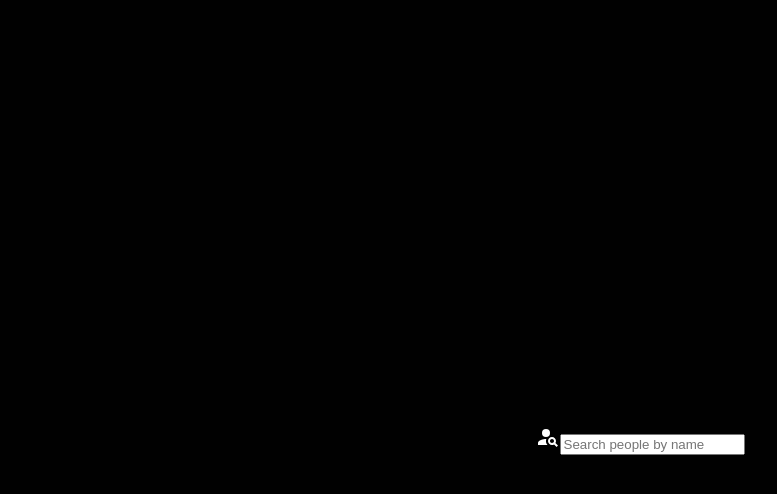
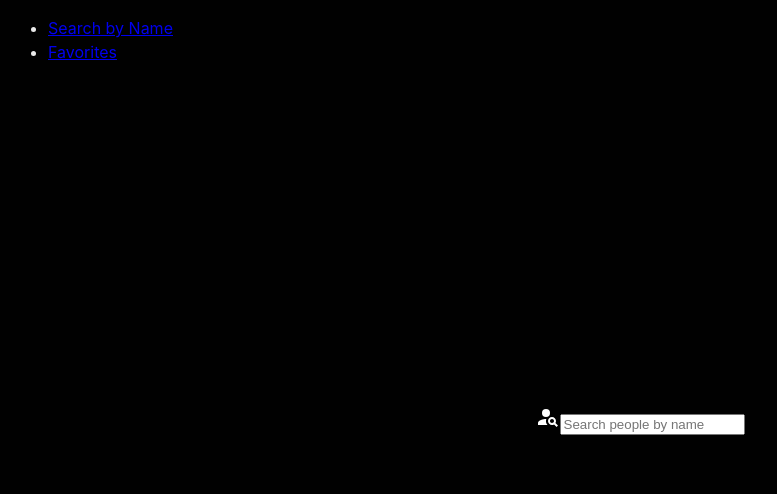
Before and after one commit to Nkaleth/searching_page, a React (Vite) app: page / in a window 1280 px wide. Shown: the top 494 px of the page, without its empty margins (0-777 px from the left). Built offline with nearby package versions, Linux system fonts and the light colour scheme.

Commit message:
ADD page favorites with favoritesList

```diff
--- a/package.json
+++ b/package.json
@@ -16,10 +16,13 @@
     "@mui/material": "^5.14.8",
     "@reduxjs/toolkit": "^1.9.5",
     "axios": "^1.5.0",
+    "install": "^0.13.0",
+    "npm": "^10.0.0",
     "prop-types": "^15.8.1",
     "react": "^18.2.0",
     "react-dom": "^18.2.0",
     "react-redux": "^8.1.2",
+    "react-router-dom": "^6.15.0",
     "sass": "^1.66.1"
   },
   "devDependencies": {
--- a/src/App.jsx
+++ b/src/App.jsx
@@ -1,9 +1,17 @@
+import { Routes, Route } from 'react-router-dom';
 import SearchBar from './components/SearchBar';
+import Layout from './components/Layout';
+import Favorites from './components/Favorites';
 import './App.scss';
 
 function App() {
   return (
-    <SearchBar />
+    <Routes>
+      <Route path="/" element={<Layout />}>
+        <Route index element={<SearchBar />} />
+        <Route path="favorites" element={<Favorites />} />
+      </Route>
+    </Routes>
   );
 }
 
--- a/src/App.scss
+++ b/src/App.scss
@@ -1,7 +1,3 @@
 #root {
-  display: flex;
-  justify-content: center;
-  align-items: center;
-  margin: 0 auto;
-  padding: 2rem;
+ /* */
 }
--- /dev/null
+++ b/src/components/Favorites.jsx
@@ -0,0 +1,27 @@
+import { useSelector } from 'react-redux';
+import '../styles/Favorites.scss';
+
+function Favorites() {
+  const { individualsFavorites } = useSelector((store) => store.individuals);
+  return (
+    <div className="favorites">
+      { individualsFavorites.map((user) => (
+        <article key={user.ardaId} className="favorites__dataUser">
+          <a href={`https://torre.ai/${user.username}`}>
+            <div className="favorites__img">
+              <img src={user.imageUrl} alt={user.name} />
+            </div>
+            <div className="favorites__info">
+              <p className="favorites__infoName">{user.name}</p>
+              <p className="favorites__infoHeadline">{user.professionalHeadline}</p>
+            </div>
+          </a>
+        </article>
+      ))}
+    </div>
+  );
+}
+
+Favorites.propTypes = {};
+
+export default Favorites;
--- /dev/null
+++ b/src/components/Layout.jsx
@@ -0,0 +1,13 @@
+import { Outlet } from 'react-router-dom';
+import Navbar from './Navbar';
+
+function Layout() {
+  return (
+    <>
+      <Navbar />
+      <Outlet />
+    </>
+  );
+}
+
+export default Layout;
--- /dev/null
+++ b/src/components/Navbar.jsx
@@ -0,0 +1,15 @@
+import { NavLink } from 'react-router-dom';
+import '../styles/NavBar.scss';
+
+function Navbar() {
+  return (
+    <nav className="Navbar">
+      <ul>
+        <li><NavLink to="/" exact>Search by Name</NavLink></li>
+        <li><NavLink to="favorites">Favorites</NavLink></li>
+      </ul>
+    </nav>
+  );
+}
+
+export default Navbar;
--- a/src/main.jsx
+++ b/src/main.jsx
@@ -1,5 +1,6 @@
 import React from 'react';
 import ReactDOM from 'react-dom/client';
+import { BrowserRouter } from 'react-router-dom';
 import { Provider } from 'react-redux';
 import { store } from './redux/store';
 import App from './App';
@@ -7,8 +8,10 @@ import './index.scss';
 
 ReactDOM.createRoot(document.getElementById('root')).render(
   <React.StrictMode>
-    <Provider store={store}>
-      <App />
-    </Provider>
+    <BrowserRouter>
+      <Provider store={store}>
+        <App />
+      </Provider>
+    </BrowserRouter>
   </React.StrictMode>,
 );
--- /dev/null
+++ b/src/styles/Favorites.scss
@@ -0,0 +1,63 @@
+.favorites {
+  width: 100vw;
+  height: auto;
+  display: flex;
+  flex-direction: column;
+  justify-content: center;
+  align-items: center;
+
+  a {
+    all: unset;
+    width: 100%;
+    display: flex;
+  }
+
+  &__dataUser {
+    width: 60%;
+    display: flex;
+    background-color: #383b40;
+
+    &:hover {
+      cursor: pointer;
+      background-color: #787880;
+      }
+  }
+
+  &__img {
+
+    display: flex;
+    flex-direction: column;
+    justify-content: center;
+
+    img {
+      border-radius: 50%;
+      width: 50px;
+      height: auto;
+      padding: 1.5rem;
+    }
+  }
+
+  &__info {
+    display: flex;
+    flex-direction: column;
+    align-items: flex-start;
+    justify-content: center;
+
+    p {
+      font-size: small;
+      display: flex;
+      align-items: center;
+      justify-content: center;
+      height: 10px;
+      margin: 0.4rem;
+    }
+
+    &Name {
+      color: white;
+    }
+
+    &Headline {
+      color: #c4c4d0;
+    }
+  }
+}
--- /dev/null
+++ b/src/styles/NavBar.scss
@@ -0,0 +1,4 @@
+.Navbar {
+  width: 100vw;
+  color: #eaeaea;
+}
--- a/src/styles/SearchBar.scss
+++ b/src/styles/SearchBar.scss
@@ -1,8 +1,9 @@
 .search {
-
+  height: 85%;
   display: flex;
   flex-direction: column;
   align-items: center;
+  justify-content: center;
 
   &__data {
     display: flex;
```
Also changed, not shown: 1 other file (tests, documents, lock files or other folders).
